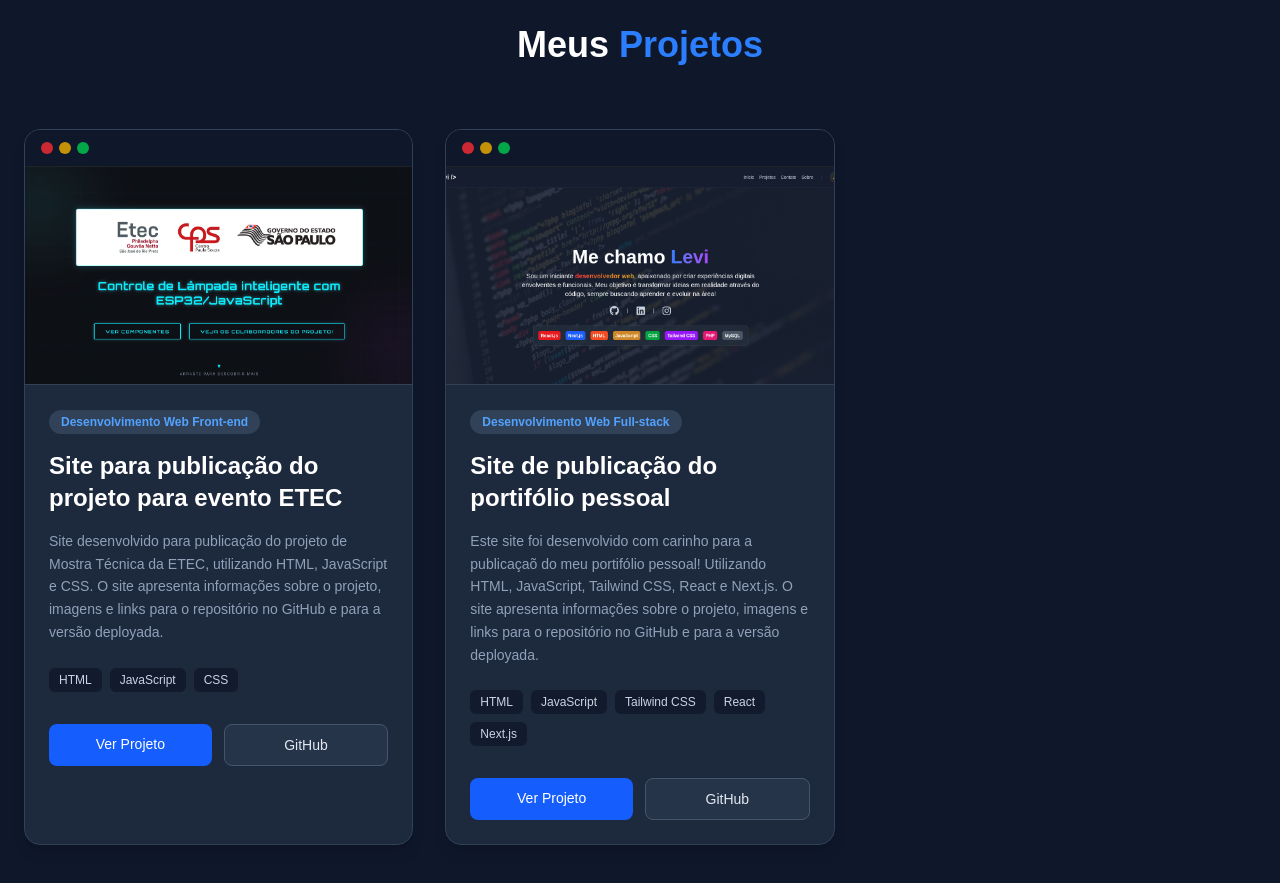
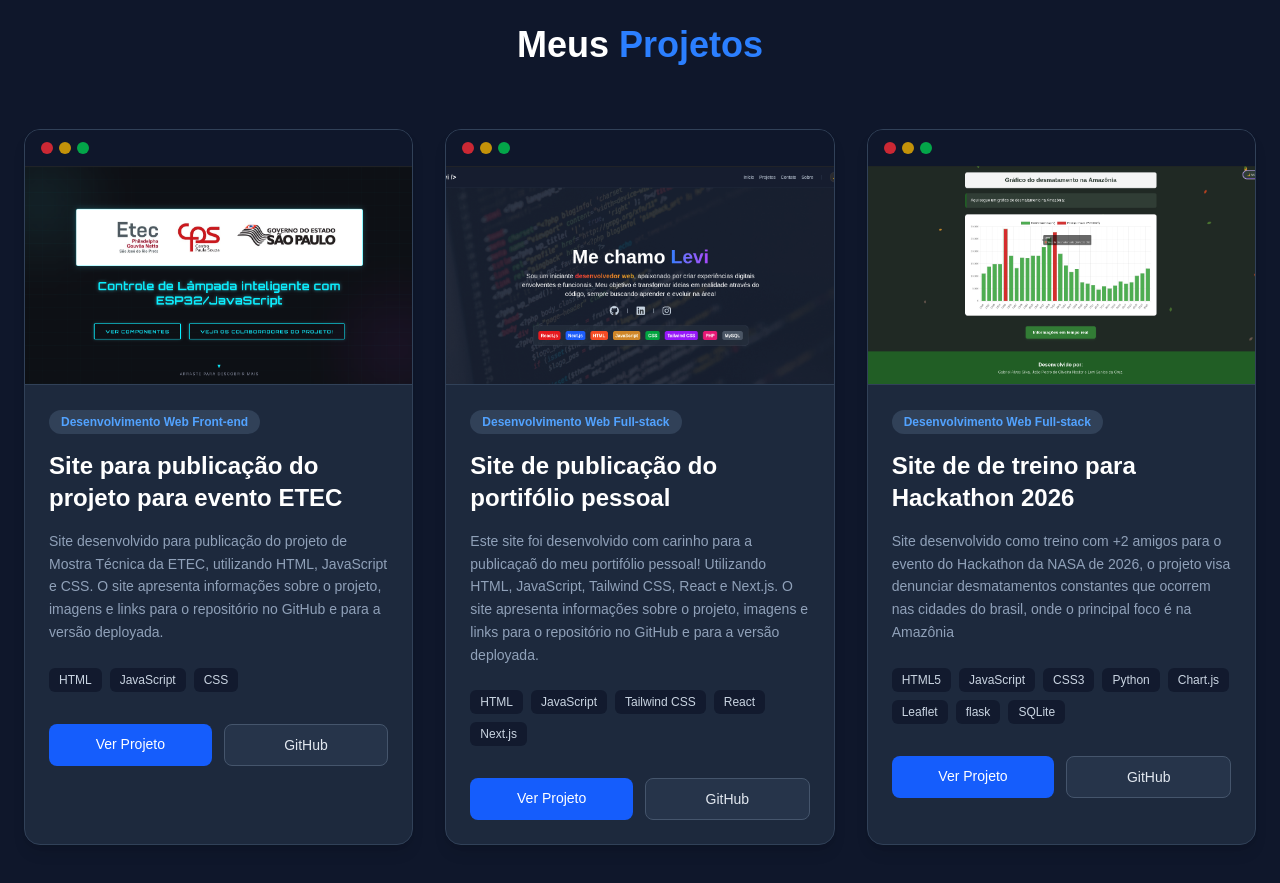
Before and after one commit to LevizBlessedpo/portifolio-nextjs, a Next.js app: page / in a window 1280 px wide. Shown: the part 920-1803 px from the top of the page. Built offline with nearby package versions, Linux system fonts and the light colour scheme.

Commit message:
Terceiro projeto adicionado em Projects.jsx e editado

```diff
--- a/src/app/components/Projects.jsx
+++ b/src/app/components/Projects.jsx
@@ -21,6 +21,16 @@ const meusProjetos = [
     tags: ['HTML', 'JavaScript', 'Tailwind CSS', 'React', 'Next.js'],
     linkDeploy: 'https://levizblessedpo.github.io/Projeto-Mostra-Tecnica-ETEC/',
     linkGithub: 'https://github.com/LevizBlessedpo/Projeto-Mostra-Tecnica-ETEC',
+  },
+  {
+    id: 3,
+    titulo: 'Site de de treino para Hackathon 2026',
+    subtitulo: 'Desenvolvimento Web Full-stack',
+    descricao: 'Site desenvolvido como treino com +2 amigos para o evento do Hackathon da NASA de 2026, o projeto visa denunciar desmatamentos constantes que ocorrem nas cidades do brasil, onde o principal foco é na Amazônia',
+    imagem: '/mockup-amazônia.png',
+    tags: ['HTML5', 'JavaScript', 'CSS3', 'Python', 'Chart.js', 'Leaflet', 'flask', 'SQLite'],
+    linkDeploy: 'https://levizblessedpo.github.io/projetos-treino-hackathon/',
+    linkGithub: 'https://github.com/LevizBlessedpo/projetos-treino-hackathon',
   },
 ];
 
```
Also changed, not shown: public/mockup-amazônia.png (added).
